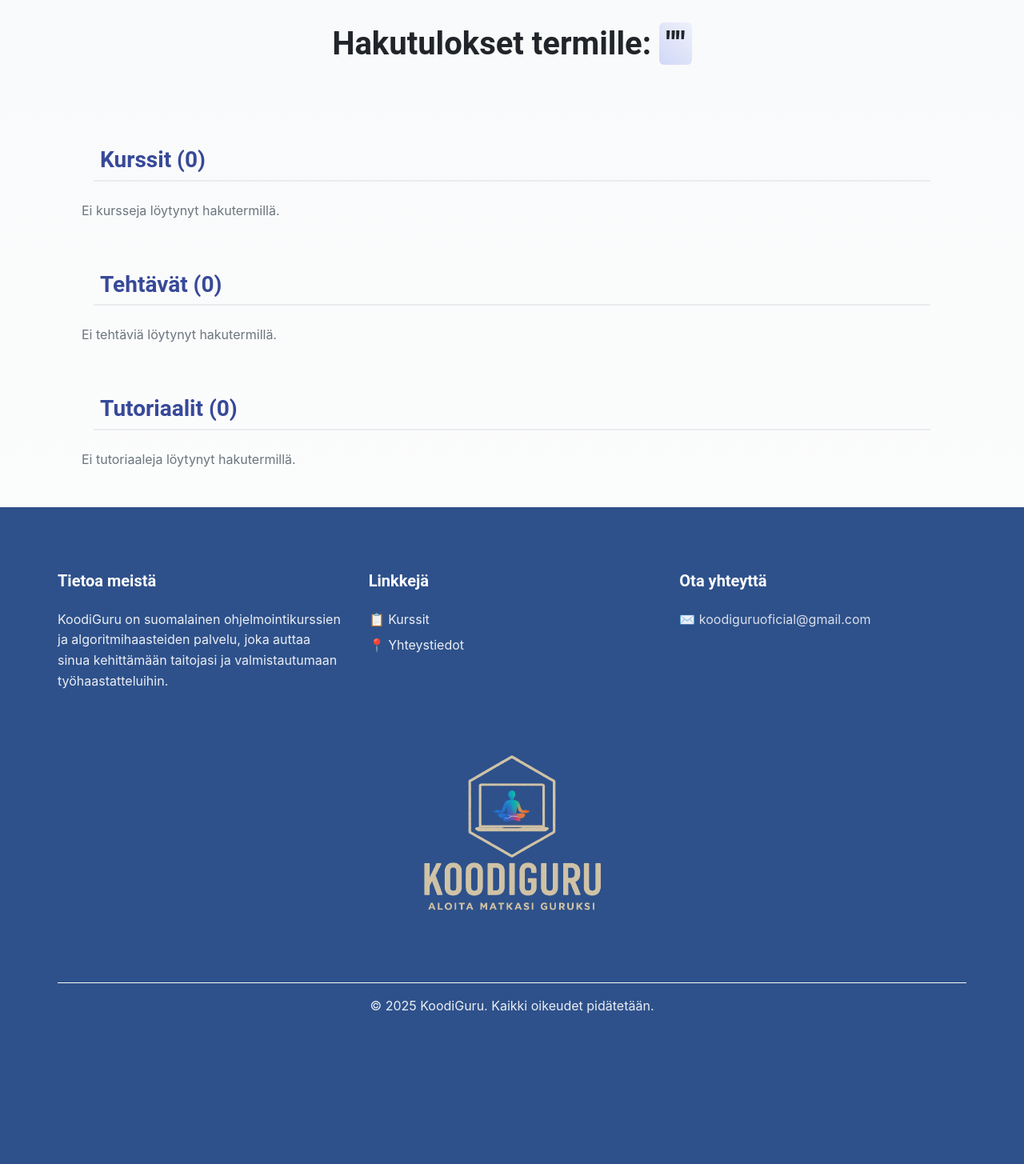
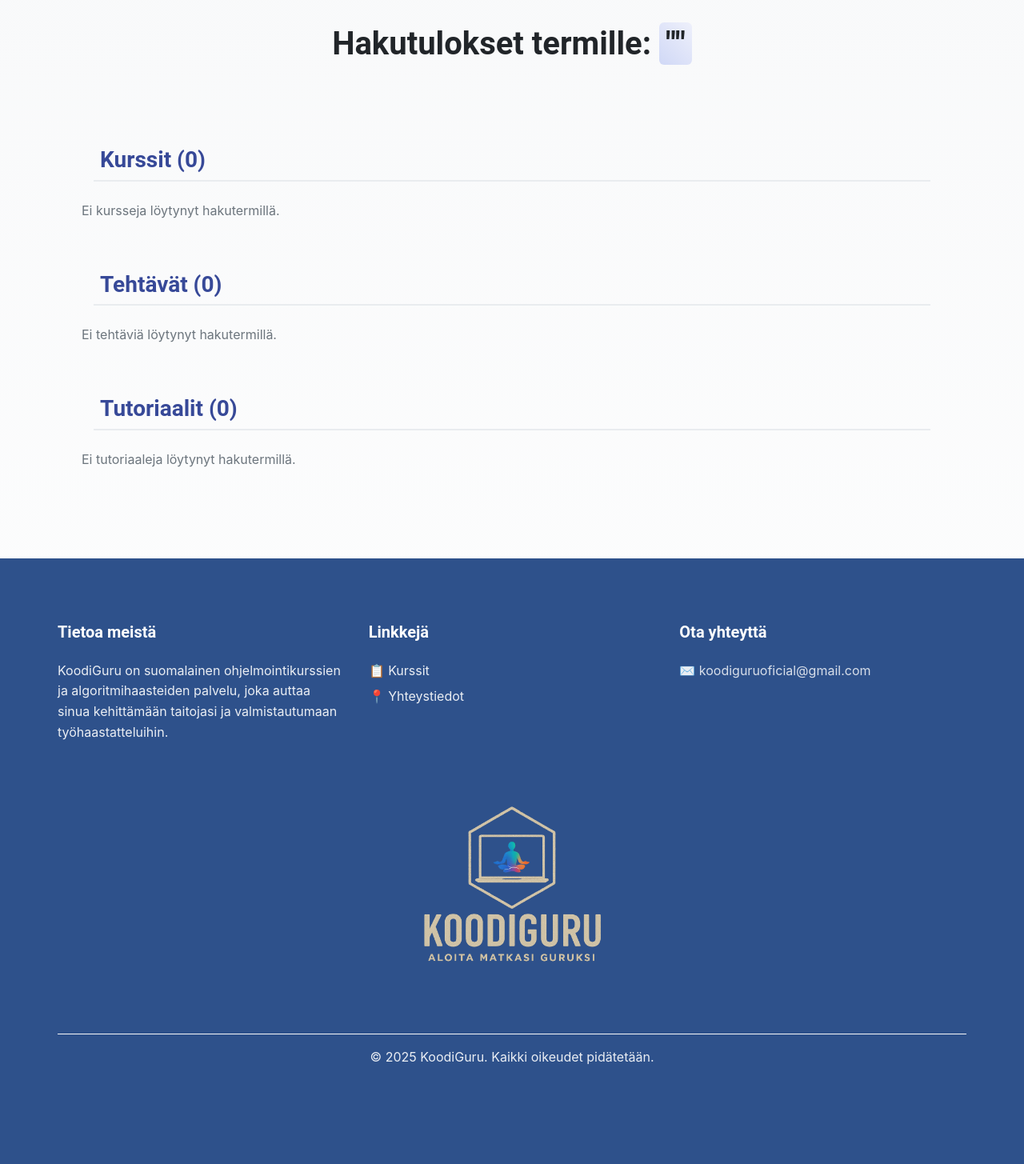
Before and after one commit to pelammin77/koodiguru_pilot, a Django app: template main_app/templates/main_app/search_results.html in a window 1280 px wide. Shown: the part 121-1576 px from the top of the page at 80% size. Before the commit the page ends 1387 px from the top, so only its background shows below. Run offline with Django 4.2, Linux system fonts and the light colour scheme; the template is opened without the code that fills it, so the values that code supplies are empty; some libraries are stand-ins or nearby versions.

Commit message:
container tyyliä viilattu

```diff
--- a/main_app/static/css/search_results_styles.css
+++ b/main_app/static/css/search_results_styles.css
@@ -1,8 +1,8 @@
-/* Container Layout */
 .container {
     max-width: 1200px;
     margin: 0 auto;
     padding: 2rem;
+    padding-bottom: 6rem; /* lisää tämä rivi */
 }
 
 /* Page Title */
```
